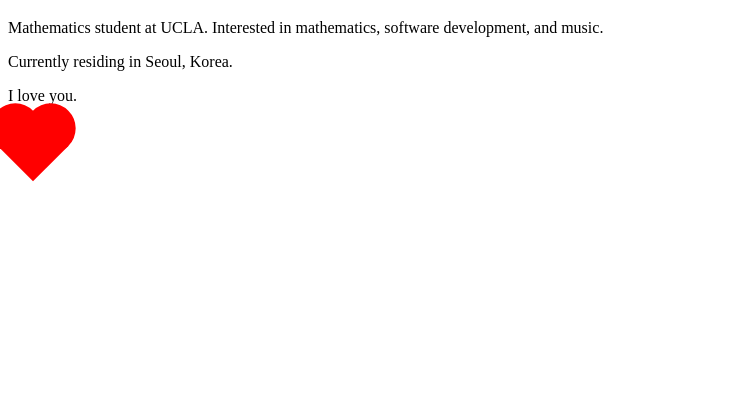
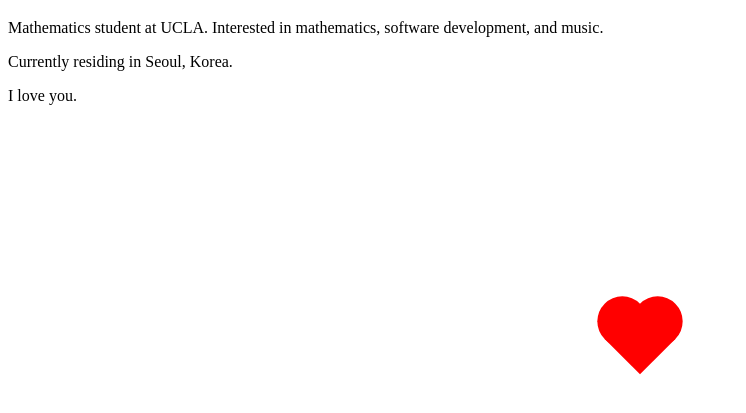
Before and after one commit to eunsooan/eunsooan.github.io, a plain HTML site: page index.html in a window 1280 px wide. Shown: the part 61-474 px from the top of the page, without its empty margins (0-746 px from the left). Drawn offline with Linux system fonts and the light colour scheme.

Commit message:
Update index.html

```diff
--- a/index.html
+++ b/index.html
@@ -5,6 +5,10 @@
   #heart {
     position: absolute;
     margin: auto;
+    top: 0px;
+    bottom: 0px;
+    right: 0px;
+    left: 0px;
     background-color: red;
     width: 50px;
     height: 50px;
```
